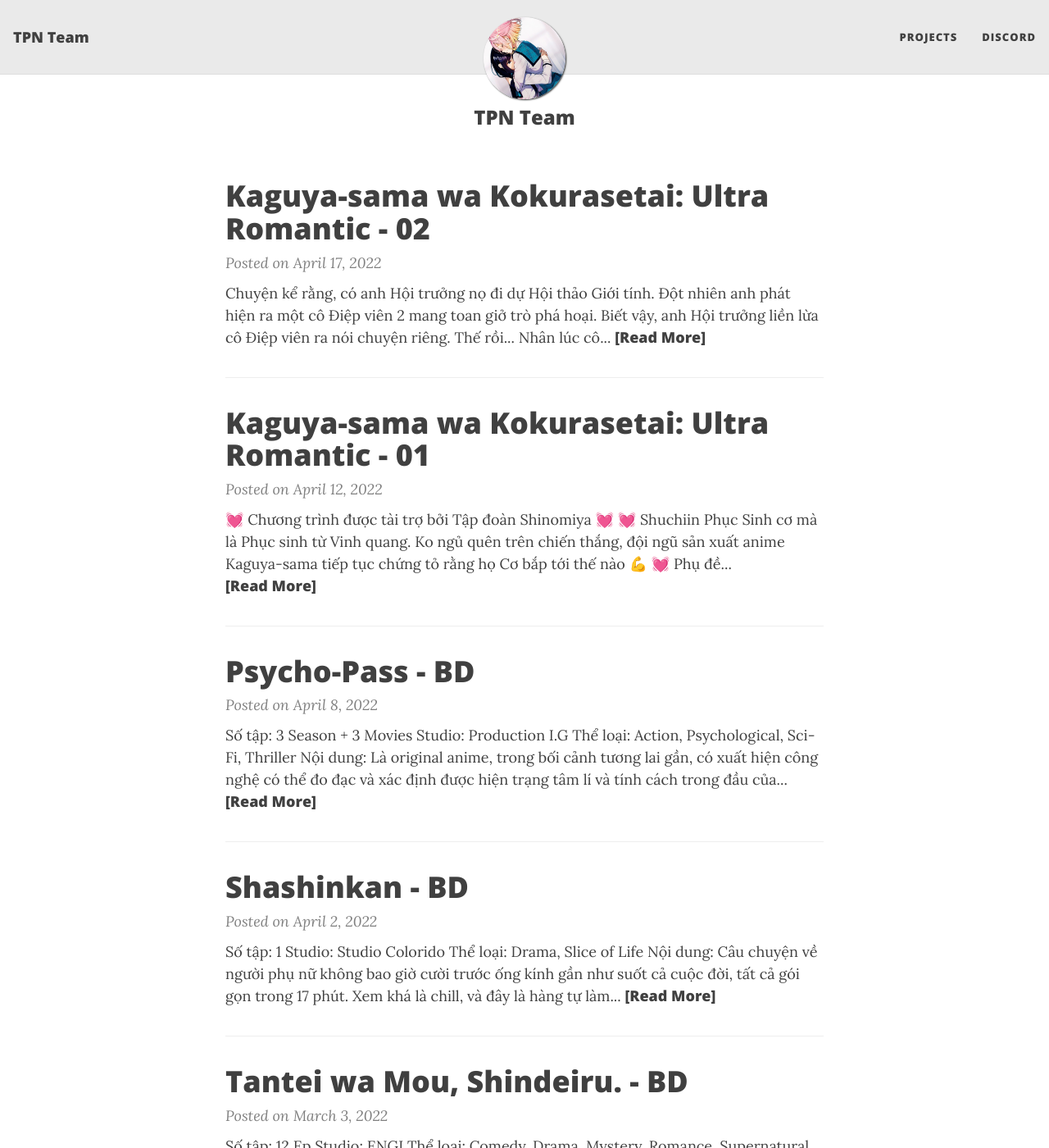
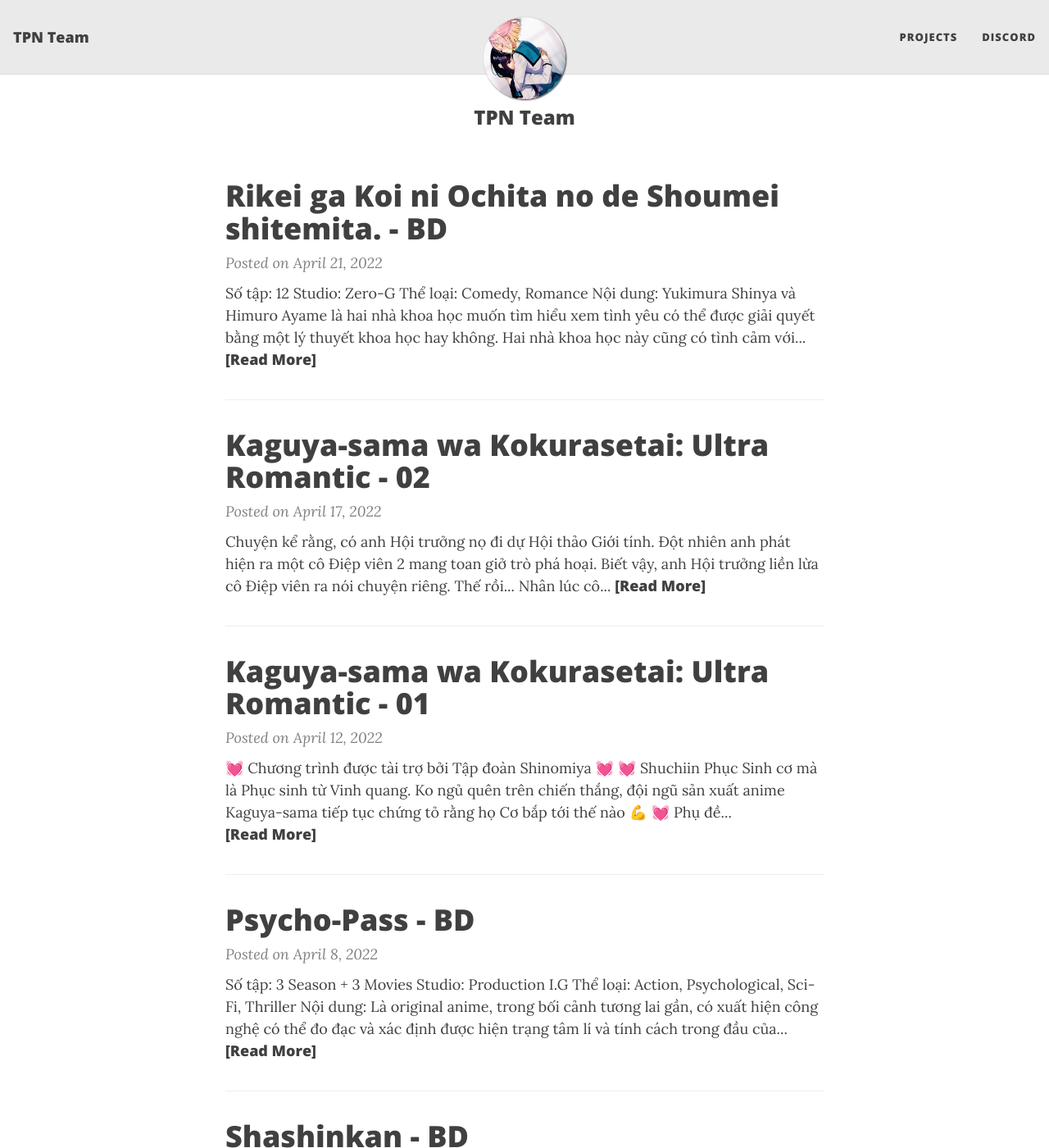
Before and after one commit to TPN-Team/TPN-Team.github.io, a Jekyll site: the page built from index.html, in a window 1280 px wide and 1400 px high. Shown: the whole window at 82% size. Built offline with Jekyll 4.4.1, drawn with Linux system fonts in a browser that asks for light colours; nearby versions of some CDN libraries; the list of posts is cut into pages by our own code; some of the changed text lies outside the part shown.

Commit message:
Rikei ga Koi ni Ochita no de Shoumei shitemita.

```diff
--- /dev/null
+++ b/_posts/2022-04-21-rikekoi.md
@@ -0,0 +1,24 @@
+---
+layout: post
+title: "Rikei ga Koi ni Ochita no de Shoumei shitemita. - BD"
+share-description: ""
+tags: [Rikei ga Koi ni Ochita no de Shoumei shitemita.]
+comments: false
+---
+
+![Thumb](https://tpn-team.github.io/assets/img/rikekoi_thumb.jpg){: .mx-auto.d-block :}
+<center>
+<b>Số tập:</b> 12 <br>
+<b>Studio:</b>  Zero-G <br>
+<b>Thể loại:</b> Comedy, Romance <br>
+<b>Nội dung:</b> Yukimura Shinya và Himuro Ayame là hai nhà khoa học muốn tìm hiểu xem tình yêu có thể được giải quyết bằng một lý thuyết khoa học hay không. Hai nhà khoa học này cũng có tình cảm với nhau và muốn có thể giải quyết tình cảm của họ thông qua các sự kiện lý thuyết tương tự. Với cơ hội hoàn hảo này, các nhà khoa học này sẽ cố gắng giải quyết lý thuyết về tình yêu mà họ thể hiện dành cho nhau.
+ <br>
+
+<hr>
+
+<b>Nhân sự:</b> Josée, tuilakhanh <br>
+Cảm ơn <b>Yurei Fansub</b> đã làm ra bản dịch chất lượng này. <br>
+Chúc các bạn xem film vui vẻ!<br><br>
+<b><a href="https://github.com/TPN-Team/TPN-Team-DDL/blob/master/Rikekoi.md">DDL</a></b> <br>
+</center>
+<!-- excerpt-end -->
```
Also changed, not shown: projects.md (+1 -0 lines), assets/img/Rikekoi.jpg (added), assets/img/rikekoi_thumb.jpg (added).
